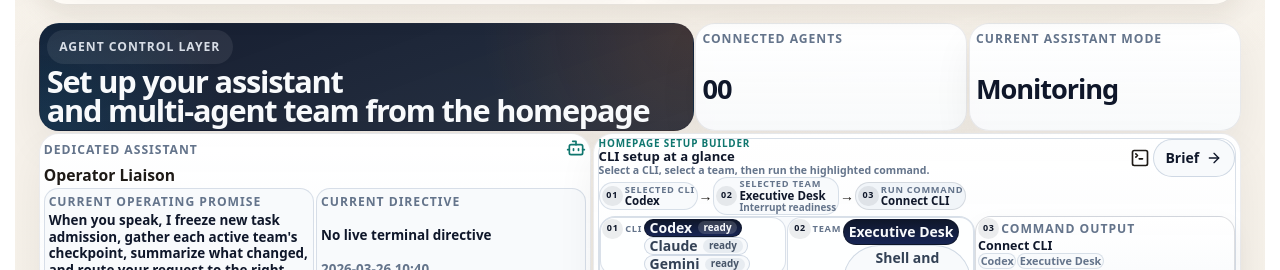
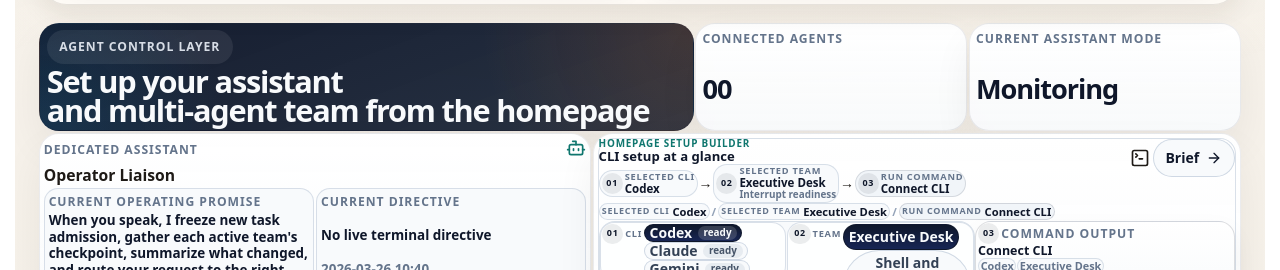
Before and after one commit to GongJae00/research-pages, a Next.js app in the folder apps/web/: page /en in a window 1280 px wide. Shown: the part 1540-1810 px from the top of the page. Built offline with nearby package versions, Linux system fonts and the light colour scheme; no server answers.

Commit message:
Autonomy batch 1623: shell-experience

```diff
--- a/apps/web/src/components/homepage-agent-control-section.module.css
+++ b/apps/web/src/components/homepage-agent-control-section.module.css
@@ -389,6 +389,55 @@
   font-size: 0.66rem;
   font-weight: 700;
   line-height: 1.15;
+}
+
+.setupDigestLine {
+  display: flex;
+  flex-wrap: wrap;
+  align-items: center;
+  gap: 0.12rem;
+  margin-top: 0.02rem;
+}
+
+.setupDigestItem {
+  display: inline-flex;
+  align-items: center;
+  gap: 0.18rem;
+  min-width: 0;
+  padding: 0.08rem 0.14rem;
+  border: 1px solid rgba(203, 213, 225, 0.72);
+  border-radius: 999px;
+  background: rgba(248, 250, 252, 0.92);
+}
+
+.setupDigestItem strong {
+  min-width: 0;
+  color: #0f172a;
+  font-size: 0.7rem;
+  line-height: 1.1;
+  overflow-wrap: anywhere;
+}
+
+.setupDigestItemAccent {
+  border-color: rgba(15, 23, 42, 0.14);
+  background: rgba(241, 245, 249, 0.98);
+}
+
+.setupDigestKey {
+  color: #64748b;
+  font-size: 0.56rem;
+  font-weight: 800;
+  letter-spacing: 0.08em;
+  line-height: 1;
+  text-transform: uppercase;
+  white-space: nowrap;
+}
+
+.setupDigestDivider {
+  color: #94a3b8;
+  font-size: 0.7rem;
+  font-weight: 700;
+  line-height: 1;
 }
 
 .setupBuilderBody {
@@ -1670,6 +1719,10 @@
     align-items: flex-start;
   }
 
+  .setupDigestLine {
+    align-items: flex-start;
+  }
+
   .setupFlowDigest {
     align-items: flex-start;
   }
--- a/apps/web/src/components/homepage-agent-control-section.tsx
+++ b/apps/web/src/components/homepage-agent-control-section.tsx
@@ -435,7 +435,6 @@ export function HomepageAgentControlSection({
                 <div className={styles.setupTitleRow}>
                   <h4>{copy.setupBuilderTitle}</h4>
                 </div>
-                <p className={styles.setupTitleHint}>{setupBuilderHint}</p>
                 {setupFlowDigest ? (
                   <div
                     className={styles.setupFlowBar}
@@ -481,6 +480,28 @@ export function HomepageAgentControlSection({
                     <span className={styles.setupFlowSequence}>{setupFlowTitle}</span>
                   </div>
                 )}
+                {setupFlowDigest ? (
+                  <div className={styles.setupDigestLine}>
+                    <span className={styles.setupDigestItem}>
+                      <span className={styles.setupDigestKey}>{copy.selectedCli}</span>
+                      <strong>{selectedProvider?.label ?? "-"}</strong>
+                    </span>
+                    <span className={styles.setupDigestDivider} aria-hidden="true">
+                      /
+                    </span>
+                    <span className={styles.setupDigestItem}>
+                      <span className={styles.setupDigestKey}>{copy.selectedTeamLabel}</span>
+                      <strong>{selectedTeam?.name ?? "-"}</strong>
+                    </span>
+                    <span className={styles.setupDigestDivider} aria-hidden="true">
+                      /
+                    </span>
+                    <span className={`${styles.setupDigestItem} ${styles.setupDigestItemAccent}`}>
+                      <span className={styles.setupDigestKey}>{copy.runCommandLabel}</span>
+                      <strong>{nextSetupCommand?.title ?? copy.setupCommand}</strong>
+                    </span>
+                  </div>
+                ) : null}
               </div>
               <div className={styles.setupHeaderActions}>
                 <div className={styles.panelHeadIcon}>
```
